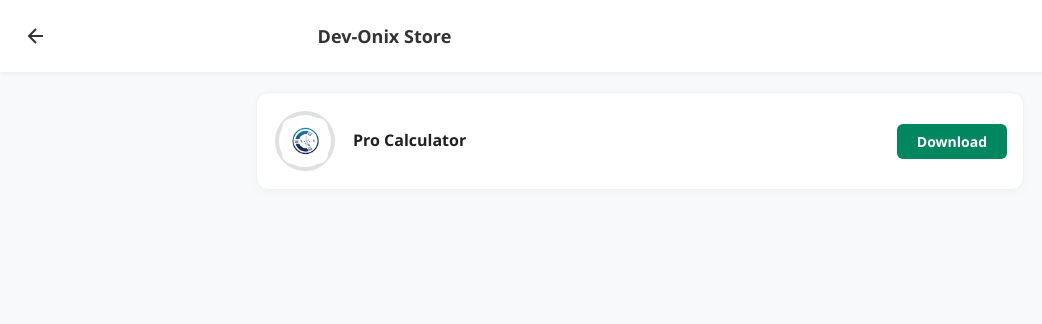
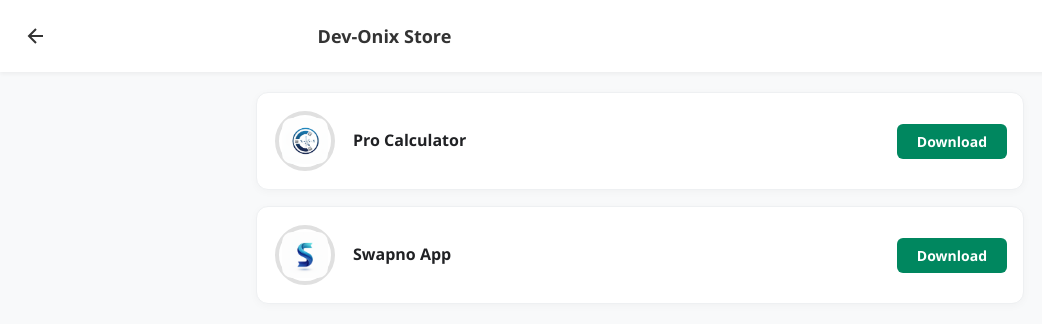
Before and after one commit to rahulbormon999-star/Devonix-AI-, a plain HTML site: page apps.html in a window 1280 px wide. Shown: the whole page, without its empty margins (0-1042 px from the left). Drawn offline with Linux system fonts and the light colour scheme.

Commit message:
Add second app card with download functionality

```diff
--- a/apps.html
+++ b/apps.html
@@ -298,6 +298,30 @@
                 </div>
             </div>
         </div>
+        <!-- 2nd app -->
+        <div class="app-card" id="app-1">
+            <div class="app-left">
+                <div class="icon-wrapper">
+                    <!-- Progress Circle (Circumference: 2 * pi * r. For active r=36, C =~ 226) -->
+                    <svg class="progress-ring" width="64" height="64">
+                        <circle class="progress-ring__circle-bg" stroke="#e0e0e0" stroke-width="4" fill="transparent" r="28" cx="32" cy="32"/>
+                        <circle class="progress-ring__circle-active" stroke="#00875f" stroke-width="4" fill="transparent" r="28" cx="32" cy="32" stroke-dasharray="226" stroke-dashoffset="226"/>
+                    </svg>
+                    <img src="Generated Image June 06, 2026 - 8_23PM.png" alt="Icon" class="app-icon">
+                </div>
+                <div class="app-details">
+                    <span class="app-name">Swapno App</span>
+                    <span class="app-category"></span>
+                </div>
+            </div>
+            <div class="app-right">
+                <button class="download-btn" onclick="startDownload(1, 'https://swapno-two.vercel.app')">Download</button>
+                <div class="progress-controls">
+                    <span class="percent-text">0%</span>
+                    <button class="cancel-btn" onclick="cancelDownload(1)">Cancel</button>
+                </div>
+            </div>
+        </div>
     </div>
 
     <script>
```
